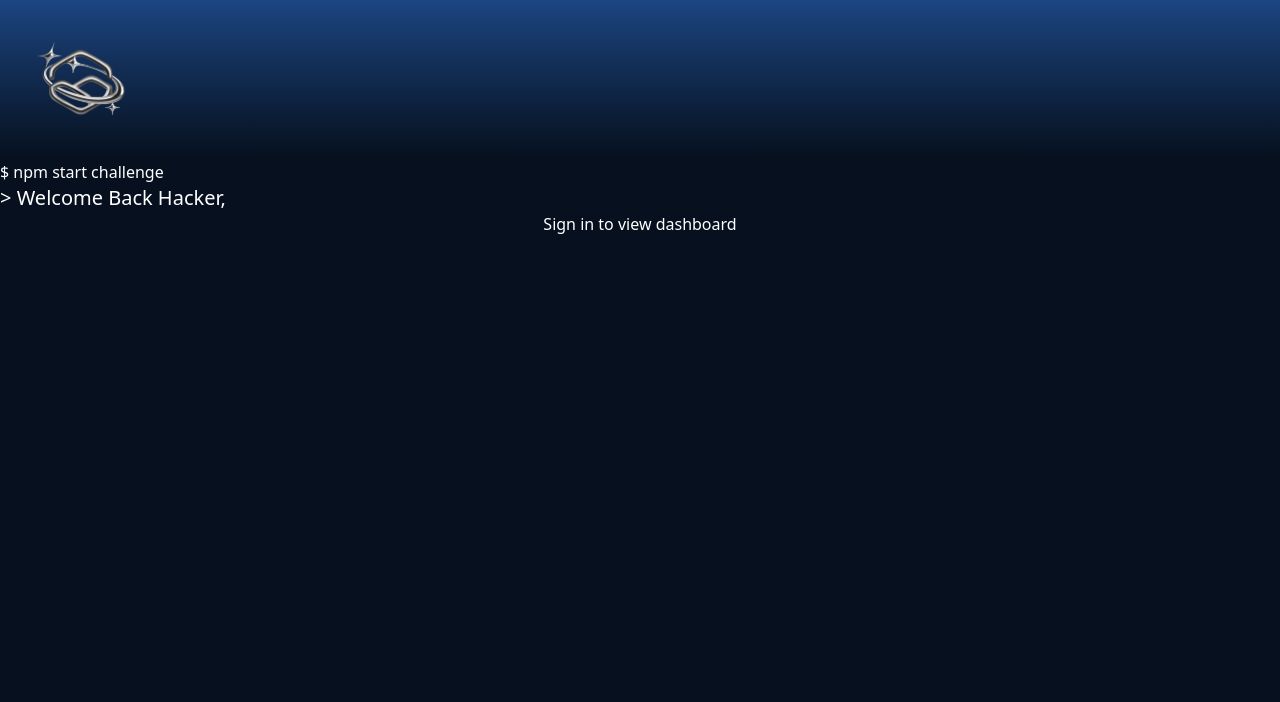
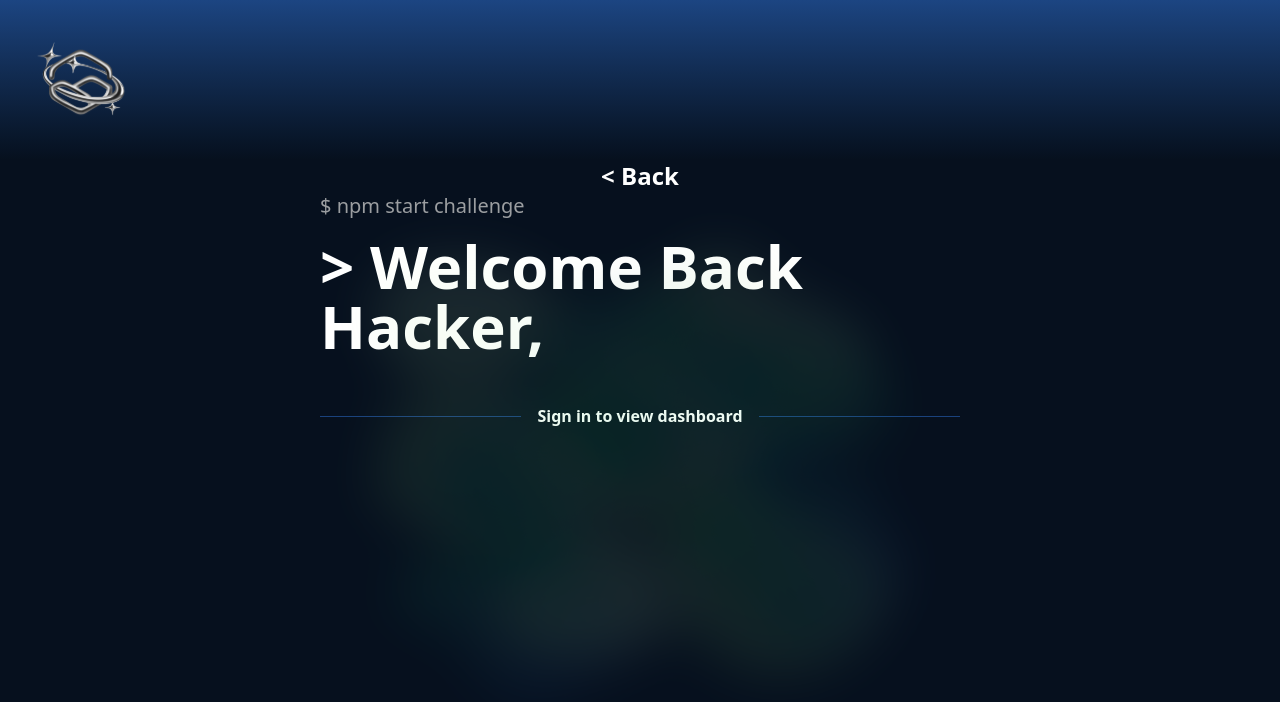
Before and after one commit to hackthevalley/hack-the-front, a Next.js app: page /login in a window 1280 px wide. Shown: the top 702 px of the page. Built offline with nearby package versions, Linux system fonts and the light colour scheme.

Commit message:
started login page

```diff
--- a/app/components/Navbar.tsx
+++ b/app/components/Navbar.tsx
@@ -3,7 +3,7 @@
 import GreenButton from "@/components/GreenButton";
 
 interface NavbarProp {
-    hide: boolean
+    hide?: boolean
 }
 
 export default function Navbar(props : NavbarProp) {
--- a/app/globals.css
+++ b/app/globals.css
@@ -15,6 +15,7 @@
     --color-black: #06101E;
     --color-darkblue: #1C4582;
     --color-blue: #485B9B;
+    --color-indigo: #1A427D;
     --color-green: #A5D6A7;
     --color-lightgreen: #81C470;
     --color-darkgreen: #6EAC5E;
--- a/app/layout.tsx
+++ b/app/layout.tsx
@@ -79,7 +79,7 @@ export default function RootLayout({
     <html lang="en">
       <body
         className={`${sourceCodePro.variable}
-          ${euclidCircularB.variable}
+          font-[family-name:var(${euclidCircularB.variable})
           antialiased`}
       >
         <main>{children}</main>
--- a/app/login/layout.tsx
+++ b/app/login/layout.tsx
@@ -77,7 +77,7 @@ export default function LoginLayout({
 }>) {
   return (
     <section className={`${sourceCodePro.variable}
-    ${euclidCircularB.variable}
+    font-[family-name:var(${euclidCircularB.variable})]
     antialiased relative`}>
       {children}
 
--- a/app/login/page.tsx
+++ b/app/login/page.tsx
@@ -4,30 +4,33 @@ import Navbar from "@/components/Navbar";
 
 export default function LoginPage() {
     return(
-        <div className="bg-black h-[100vh]">
+        <div className="bg-black h-[100vh] font-[family-name:var(--font-euclid-circular-b)] relative">
+            <img className="absolute opacity-10 top-6/10 left-1/2 transform -translate-x-1/2 -translate-y-1/2 w-[50%]" src="/backgrounds/smaller-gradient.svg" />
             <Navbar hide={true} />
-            {/* Back button */}
 
-            <div>
-                <p className="text-white">$ npm start challenge</p>
+            <div className="flex flex-col justify-start">
+                <button className="text-white font-semibold text-2xl">{"<"} Back</button>
 
-                <p className="text-white text-xl">{">"} Welcome Back Hacker,</p>
+                <div className="flex justify-center">
+                    <div className="w-1/2">
+                        <p className="text-grey text-xl">$ npm start challenge</p>
 
-                <div className="w-full">
-                    <div className="flex justify-between align-items">
-                        <hr />
-                        <p className="text-white">Sign in to view dashboard</p>
-                        <hr />
-                    </div>
+                        <p className="text-white font-bold text-6xl mt-[1rem] mb-[3rem]">{">"} Welcome Back Hacker,</p>
 
-                    {/* Custom field component for Email */}
-
-                    {/* Custom field component for Password */}
+                        <div className="w-full my-[3rem]">
+                            <div className="flex justify-between items-center">
+                                <hr className="bg-indigo mr-4 w-full h-[2px]" />
+                                <p className="text-white w-fit whitespace-nowrap font-semibold font-2xl">Sign in to view dashboard</p>
+                                <hr className="bg-indigo ml-4 w-full h-[2px]" />
+                            </div>
 
 
+                        </div>
+
+                    </div>
                 </div>
+            </div>
 
-            </div>
         </div>
     )
 }
--- a/app/page.tsx
+++ b/app/page.tsx
@@ -15,7 +15,8 @@ export default function Home() {
     <div>
       <Navbar />
     {/* Inside calc(100vh-10rem), the 10rem must be the same as the h-[10rem] in Navbar.tsx */}
-    <div className="grid grid-rows-[20px_1fr_20px] items-center justify-items-center min-h-[calc(100vh-10rem)] bg-black relative overflow-hidden p-8 pb-20 gap-16 sm:p-20 font-[family-name:var(--font-euclid-circular-b)]">
+    {/* font-[family-name:var(--font-euclid-circular-b)] */}
+    <div className="grid grid-rows-[20px_1fr_20px] items-center justify-items-center min-h-[calc(100vh-10rem)] bg-black relative overflow-hidden p-8 pb-20 gap-16 sm:p-20">
 
       {/* Dotted flower art */}
       <img className="absolute object-cover bottom-[-6rem] left-[-7rem]" src="/pointillism/dot-grey-flower.svg" alt="pointilism flower" width="448"/>
```
Also changed, not shown: public/backgrounds/smaller-gradient.svg (renamed from public/backgrounds/Smaller Gradient.svg).
